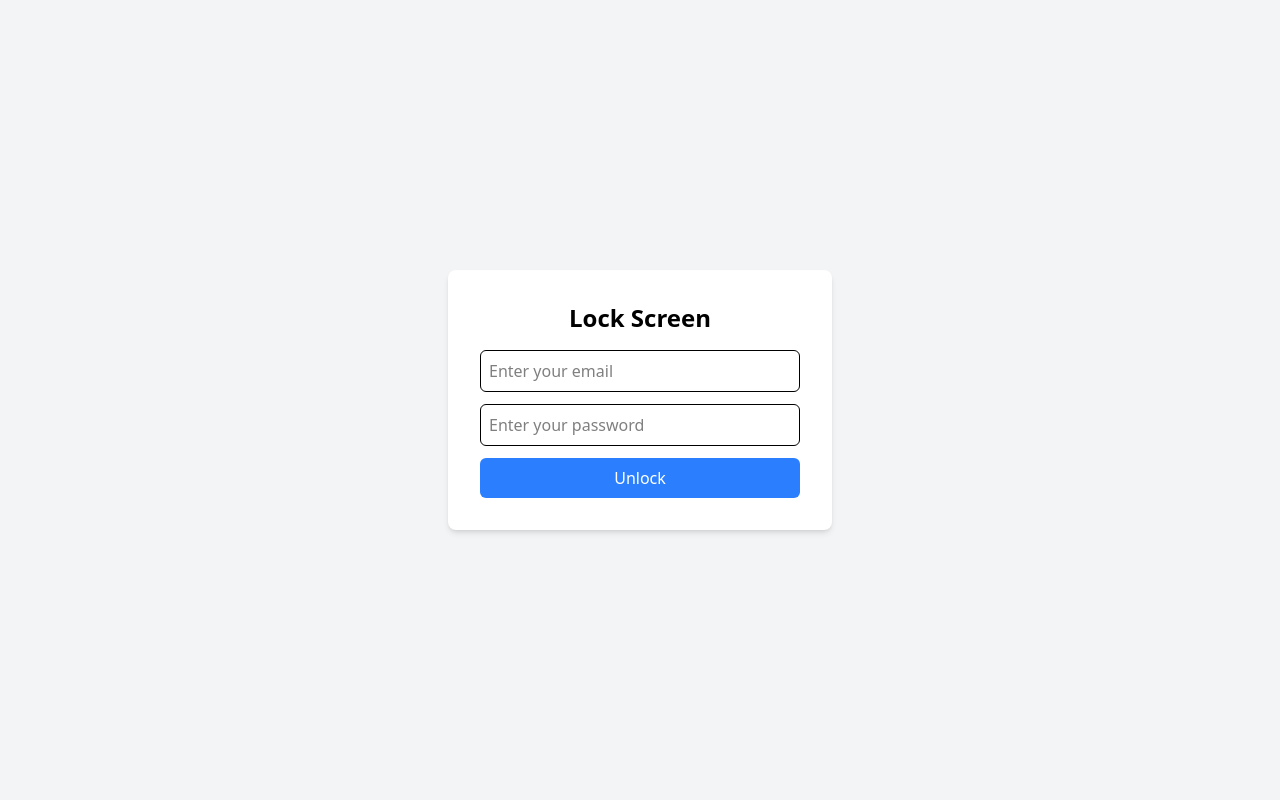
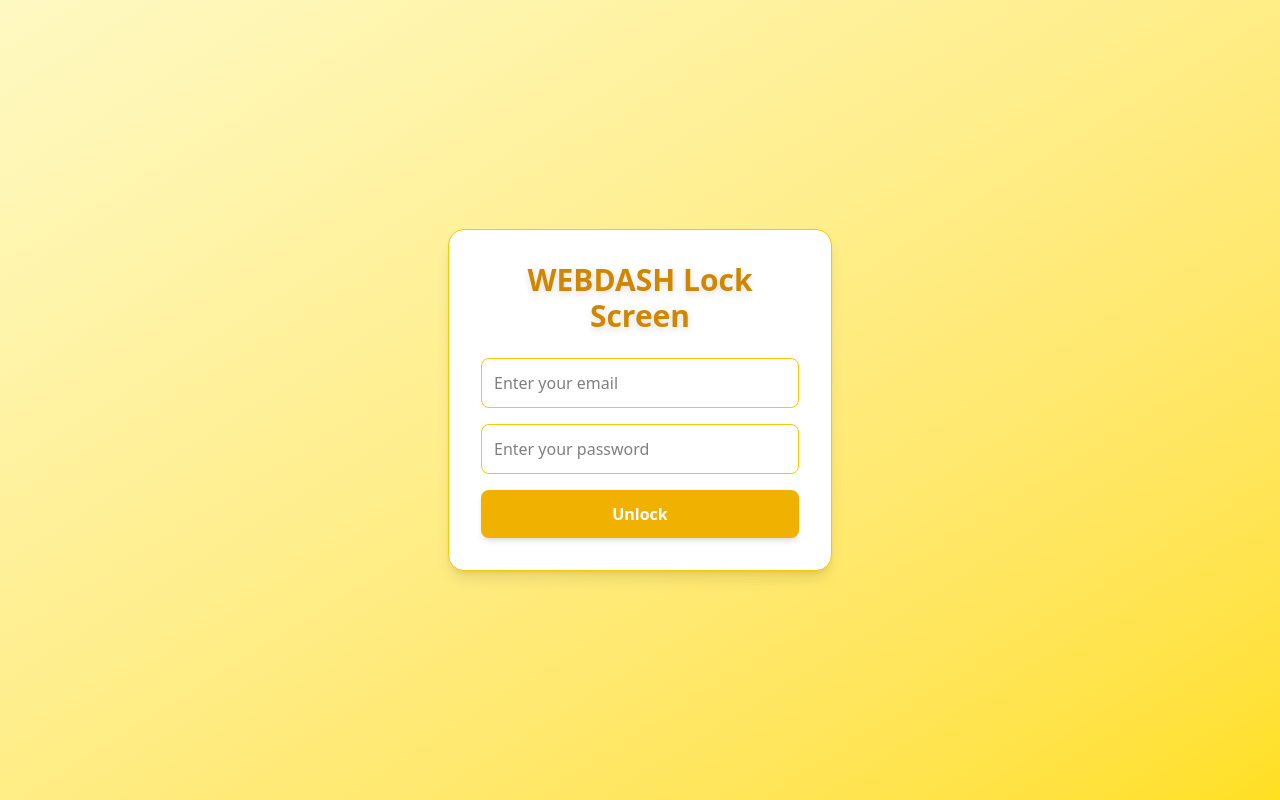
Before and after one commit to sarthak12005/DASH, a React (Vite) app in the folder WEBDASHSITE/: page / in a window 1280 px wide. Built offline with nearby package versions, Linux system fonts and the light colour scheme.

Commit message:
Imporve the UI of the login page

```diff
--- a/WEBDASHSITE/src/pages/Home.jsx
+++ b/WEBDASHSITE/src/pages/Home.jsx
@@ -47,29 +47,33 @@ const Home = () => {
                {/* <Footer /> */}
             </>
          ) : (
-            <div className="flex flex-col items-center justify-center h-screen bg-gray-100">
-               <div className="bg-white p-8 rounded-lg shadow-md w-96">
-                  <h1 className="text-2xl font-bold text-center mb-4">Lock Screen</h1>
+            <div className="flex items-center justify-center h-screen bg-gradient-to-br from-yellow-100 to-yellow-300">
+            <div className="bg-white p-8 rounded-2xl shadow-lg w-96 border border-yellow-400">
+              <h1 className="text-3xl font-extrabold text-center mb-6 text-yellow-600 drop-shadow-md">
+                WEBDASH Lock Screen
+              </h1>
+              <div className="space-y-4">
                 <input
                   type="email"
                   placeholder="Enter your email"
-                     className="w-full p-2 mb-3 border rounded-md"
+                  className="w-full p-3 border border-yellow-400 rounded-lg focus:outline-none focus:ring-2 focus:ring-yellow-500 focus:border-transparent transition-all"
                   value={email}
                   onChange={(e) => setEmail(e.target.value)}
                 />
                 <input
                   type="password"
                   placeholder="Enter your password"
-                     className="w-full p-2 mb-3 border rounded-md"
+                  className="w-full p-3 border border-yellow-400 rounded-lg focus:outline-none focus:ring-2 focus:ring-yellow-500 focus:border-transparent transition-all"
                   value={password}
                   onChange={(e) => setPassword(e.target.value)}
                 />
                 <button
                   onClick={handleLogin}
-                     className="w-full bg-blue-500 text-white p-2 rounded-md hover:bg-blue-600"
+                  className="w-full bg-yellow-500 text-white font-bold py-3 rounded-lg shadow-md hover:bg-yellow-600 transition-all hover:shadow-xl"
                 >
                   Unlock
                 </button>
+              </div>
             </div>
           </div>
          )}
```
Lines whose indentation alone changed are shown as unchanged.
